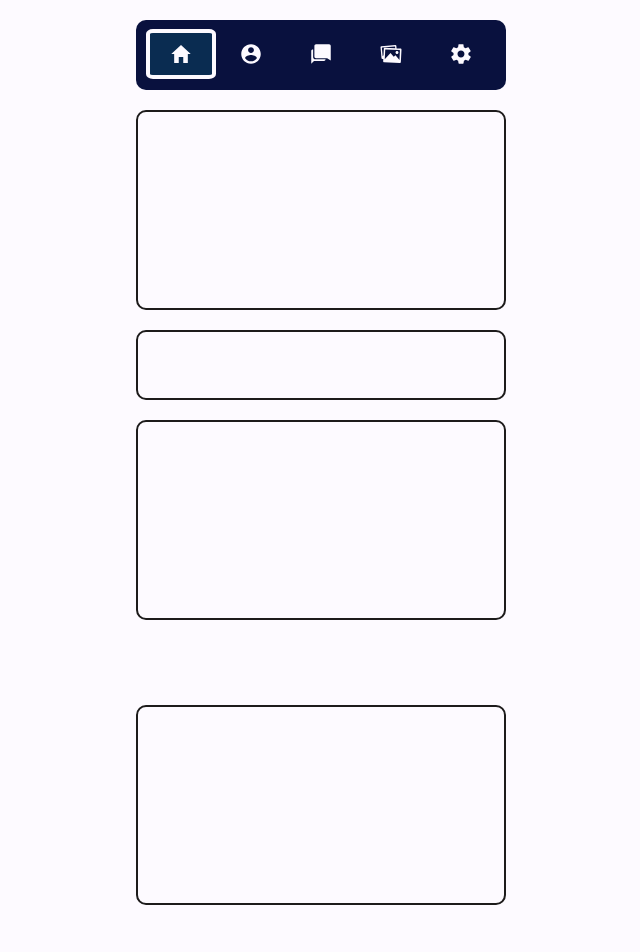
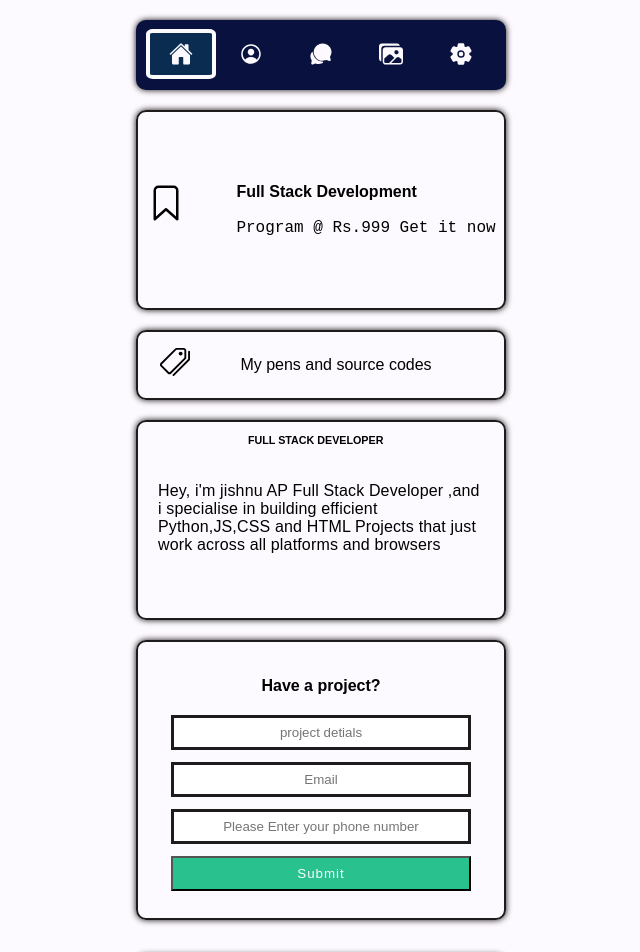
Before and after one commit to APJishnu/SampleProject, a plain HTML site: page index.html in a window 1280 px wide. Shown: the top 952 px of the page, without its empty margins (319-959 px from the left). Drawn offline with nearby package versions, Linux system fonts and the light colour scheme.

Commit message:
sixth commit

```diff
--- a/index.css
+++ b/index.css
@@ -27,6 +27,7 @@
     align-items: center;
     border-radius: 10px;
     margin: 20px;
+    box-shadow: 0px 0px 6px rgb(17, 11, 11);
 
   }
   .navigation ul{
@@ -128,9 +129,28 @@
     border: 2px solid rgb(29, 27, 27);
     margin-top: 310px;
     border-radius:10px ;
+    box-shadow: 0px 0px 6px rgb(17, 11, 11);
 
 
   }
+
+  .p2{
+    font-family:'Courier New', Courier, monospace;
+
+  }
+  .box1 ul li{
+    margin-left: 90px;
+    list-style: none;
+
+  }
+  .box1 ul .icon{
+    position: absolute;
+    font-size: 40px;
+
+  }
+
+
+
   .box2{
 
     position:absolute;
@@ -142,39 +162,104 @@
     background-color:transparent;
     border: 2px solid rgb(29, 27, 27);
     margin-top: 620px;
-    border-radius:10px ;
+    border-radius:10px;
+    box-shadow: 0px 0px 6px rgb(17, 11, 11);
+
 
   }
+  .box2 .icon{
+    margin-left: -50px;
+    font-size: 30px;
+  }
+  .box2 ul li{
+    list-style: none;
+  }
+  .box2 ul li p{
+    margin-left: 50px;
+  }
+
 
   .box3{
 
     position:absolute;
-    justify-content: center;
-    align-items: center;
-    display:flex;
+    display:inline;
     width: 370px;
     height: 200px;
     background-color:transparent;
     border: 2px solid rgb(29, 27, 27);
     margin-top: 930px;
     border-radius:10px ;
+    box-shadow: 0px 0px 6px rgb(17, 11, 11);
+
+  }
+  .box3 h6{
+
+
+    margin-top:  -180px;
+    margin-left: 110px;
 
 
   }
+  .box3 p {
 
+    margin:60px 20px;
+    font-family:Arial, Helvetica, sans-serif;
+    letter-spacing: 0.01em;
+
+  }
   .box4{
 
     position:absolute;
     justify-content: center;
-    align-items: center;
     display:flex;
     width: 370px;
-    height: 200px;
+    height: 280px;
     background-color:transparent;
     border: 2px solid rgb(29, 27, 27);
-    margin-top: 1500px;
+    margin-top: 1450px;
     border-radius:10px ;
+    box-shadow: 0px 0px 6px rgb(17, 11, 11);
 
+  }
+  .box4 ul li p{
+    text-align: center;
+  }
+  .box4 ul li .input1{
+    width:300px;
+    height: 35px;
+    border: 3px solid rgb(29, 27, 27);;
+    text-align: center;
+  }
+  .box4 ul li .btn1{
+
+    width:300px;
+    height: 35px;
+    background-color: rgb(41, 194, 143);
+    color: #fdfaff;
+    letter-spacing: 1px;;
+  }
+
+  .box4 ul li:nth-child(1){
+    list-style: none;
+    margin-top: 35px;
+
+  }
+  .box4 ul li:nth-child(2){
+    list-style: none;
+    margin-top: 20px;
+
+  }
+  .box4 ul li:nth-child(3){
+    list-style: none;
+    margin-top: 12px;
+  }
+  .box4 ul li:nth-child(4){
+    list-style: none;
+    margin-top: 12px;
+  }
+  .box4 ul li:nth-child(5){
+    list-style: none;
+    margin-top: 12px;
   }
 
   .box5{
@@ -189,5 +274,6 @@
     border: 2px solid rgb(29, 27, 27);
     margin-top: 2000px;
     border-radius:10px ;
+    box-shadow: 0px 0px 6px rgb(17, 11, 11);
 
   }
--- a/index.html
+++ b/index.html
@@ -21,7 +21,7 @@
             </li>
             <li class="list active">
                 <a href="contact.html">
-                    <span class="icon"><ion-icon name="contact"></ion-icon></span>
+                    <span class="icon"><ion-icon name="person-circle-outline"></ion-icon></span>
                     <span class="text">Profile</span>
 
                 </a>
@@ -53,10 +53,59 @@
         </ul>
     </div>
 
-    <div class="box1"></div>
-    <div class="box2"></div>
-    <div class="box3"></div>
-    <div class="box4"></div>
+    <div class="box1">
+        <ul>
+
+            <span class="icon"><ion-icon name="bookmark-outline"></ion-icon></span>
+
+            <li>
+                <p><b>Full Stack Development</b></p><br>
+            </li>
+            <li>
+                <p class="p2">Program @ Rs.999 Get it now</p>
+            </li>
+
+        </ul>
+    </div>
+    <div class="box2">
+        <span class="icon"><ion-icon name="pricetags-outline"></ion-icon></span>
+        <ul>
+            <li>
+                <p>My pens and source codes</p>
+
+            </li>
+        </ul>
+
+
+    </div>
+    <div class="box3">
+
+        <p>Hey, i'm jishnu AP Full Stack Developer ,and i specialise in building efficient Python,JS,CSS and HTML Projects that just work across all platforms and browsers</p>
+        <h6>FULL STACK DEVELOPER</h6>
+
+    </div>
+    <div class="box4">
+
+        <ul>
+            <li>
+                <p><b>Have a project?</b></p>
+            </li>
+
+            <li>
+                <input type="text" class="input1" placeholder="project detials">
+            </li>
+            <li>
+                <input type="email" class="input1" placeholder="Email">
+            </li>
+            <li>
+                <input type="text" class="input1" placeholder="Please Enter your phone number">
+            </li>
+            <li>
+                <input type="button" class="btn1" value="Submit">
+            </li>
+        </ul>
+
+    </div>
     <div class="box5"></div>
 
 
@@ -71,6 +120,9 @@
         item.addEventListener('click',activeLink));
     </script>
 
+    <script type="module" src="https://unpkg.com/ionicons@5.5.2/dist/ionicons/ionicons.esm.js"></script>
+    <script nomodule src="https://unpkg.com/ionicons@5.5.2/dist/ionicons/ionicons.js"></script>
     <script src="https://unpkg.com/ionicons@4.5.10-0/dist/ionicons.js"></script>
+
 </body>
 </html>
```
